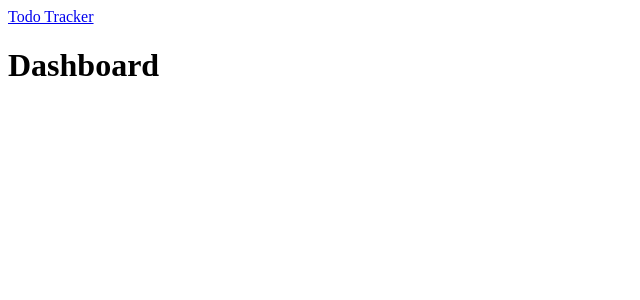
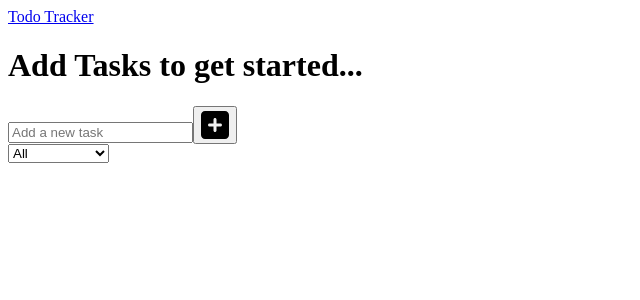
Before and after one commit to ckiroshan/react-todo-list, a React (Vite) app in the folder client/: page /dashboard in a window 1280 px wide. Shown: the top 300 px of the page, without its empty margins (0-640 px from the left). Built offline with nearby package versions, Linux system fonts and the light colour scheme; no server answers.

Commit message:
feat: add UI for todo input and filter selection

```diff
--- a/client/src/pages/dashboard/Dashboard.jsx
+++ b/client/src/pages/dashboard/Dashboard.jsx
@@ -1,4 +1,6 @@
 import React, { useState, useEffect } from "react";
+import { FontAwesomeIcon } from "@fortawesome/react-fontawesome";
+import { faPlusSquare, faCheck, faTrash } from "@fortawesome/free-solid-svg-icons";
 
 const Dashboard = () => {
   const [todos, setTodos] = useState(() => {
@@ -51,10 +53,25 @@ const Dashboard = () => {
   });
 
   return (
-    <div>
-      <h1>Dashboard</h1>
+    <div className="dashboard-container">
+      <h1 className="todo-header">Add Tasks to get started...</h1>
+
+      {/* Add new list Item */}
+      <form onSubmit={addTodo}>
+        <input type="text" className="todo-input" value={input} onChange={(e) => setInput(e.target.value)} placeholder="Add a new task" />
+        <button className="todo-button" type="submit">
+          <FontAwesomeIcon style={{ fontSize: "2rem" }} icon={faPlusSquare} />
+        </button>
+        <div className="select">
+          <select name="todos" className="filter-todo" value={filter} onChange={(e) => setFilter(e.target.value)}>
+            <option value="all">All</option>
+            <option value="completed">Completed</option>
+            <option value="uncompleted">Uncompleted</option>
+          </select>
+        </div>
+      </form>
     </div>
   );
-}
+};
 
-export default Dashboard
+export default Dashboard;
```
